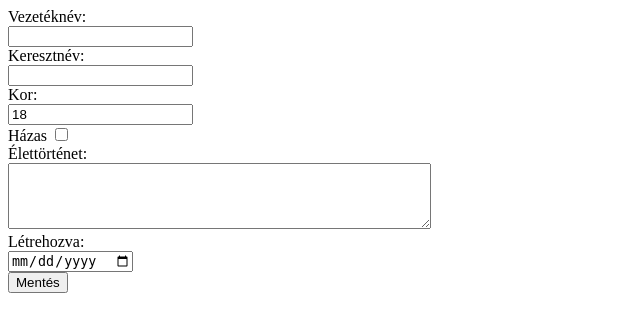
After one commit to lajtosrob/Django-proj, a Django app: page /uj-szemely/ in a window 1280 px wide. The commit adds this page. Shown: the top 332 px of the page, without its empty margins (0-640 px from the left). Run offline with Django 4.2, Linux system fonts and the light colour scheme.

Commit message:
Django 15.video - HTML űrlapok mentése adatbázisba

```diff
--- a/Fooldal/templates/fooldal.html
+++ b/Fooldal/templates/fooldal.html
@@ -8,6 +8,8 @@
 </head>
 <body>
     <h1>Üdv a főoldalon!</h1>
+
+    <input type="button" onclick="location.href={% url 'uj-szemely' %}" value="Új személy">
 
     <table style="border: solid 1px black;">
         <tr style="border: solid 1px black;">
--- /dev/null
+++ b/Fooldal/templates/uj_szemely.html
@@ -0,0 +1,34 @@
+<!DOCTYPE html>
+<html lang="en">
+<head>
+    <meta charset="UTF-8">
+    <meta http-equiv="X-UA-Compatible" content="IE=edge">
+    <meta name="viewport" content="width=device-width, initial-scale=1.0">
+    <title>Új személy</title>
+</head>
+<body>
+    <form method="post">
+
+        {% csrf_token %}
+
+        <label for="veznev">Vezetéknév:</label><br>
+        <input type="text" id="veznev" name="veznev" required><br>
+        <label for="kernev">Keresztnév:</label><br>
+        <input type="text" id="kernev" name="kernev" required><br>
+        <label for="kor">Kor:</label><br>
+        <input type="number" id="kor" name="kor" value=18><br>
+        <label for="hazas">Házas</label>
+        <input type="checkbox" id="hazas" name="hazas"><br>
+
+
+        <label for="tortenet">Élettörténet:</label><br>
+        <textarea rows="4" cols="50" name="tortenet" id="tortenet"></textarea><br>
+        <label for="letrehoz">Létrehozva:</label><br>
+        <input type="date" id="letrehoz" name="letrehoz"><br>
+
+        <input type="submit" value="Mentés" id="mentes" name="mentes">
+
+
+    </form>
+</body>
+</html>
--- a/Fooldal/urls.py
+++ b/Fooldal/urls.py
@@ -2,6 +2,7 @@ from django.urls import path
 from . import views
 
 urlpatterns = [
-    path('', views.fooldal),
+    path('', views.fooldal, name='fooldal'),
     #path('rolunk/', views.rolunk)
+    path('uj-szemely/', views.uj_szemely, name="uj-szemely")
 ]
--- a/Fooldal/views.py
+++ b/Fooldal/views.py
@@ -1,4 +1,4 @@
-from django.shortcuts import render
+from django.shortcuts import render, redirect
 from . models import Szemely
 
 # Create your views here.
@@ -17,5 +17,26 @@ def fooldal(request):
 
 
 def fooldal(request):
-    szemelyek = Szemely.objects.filter(keresztnev__contains="e")
+    szemelyek = Szemely.objects.all()
     return render(request, 'fooldal.html', {"szemelyek": szemelyek})
+
+def uj_szemely(request):
+    if request.method == "GET":
+        return render(request, 'uj_szemely.html')
+    elif request.method == "POST":
+        veznev = request.POST.get('veznev')
+        kernev = request.POST.get('kernev')
+        kor = request.POST.get('kor')
+        hazas = request.POST.get('hazas') # returns on or None
+        tortenet = request.POST.get('tortenet')
+
+        if hazas == 'on':
+            hazas = True
+        else:
+            hazas = False
+
+        szemely = Szemely(vezeteknev=veznev, keresztnev=kernev, eletkor=kor, hazas=hazas, elettortenet=tortenet)
+        szemely.save()
+
+
+        return redirect('fooldal')
```
Also changed, not shown: db.sqlite3.
